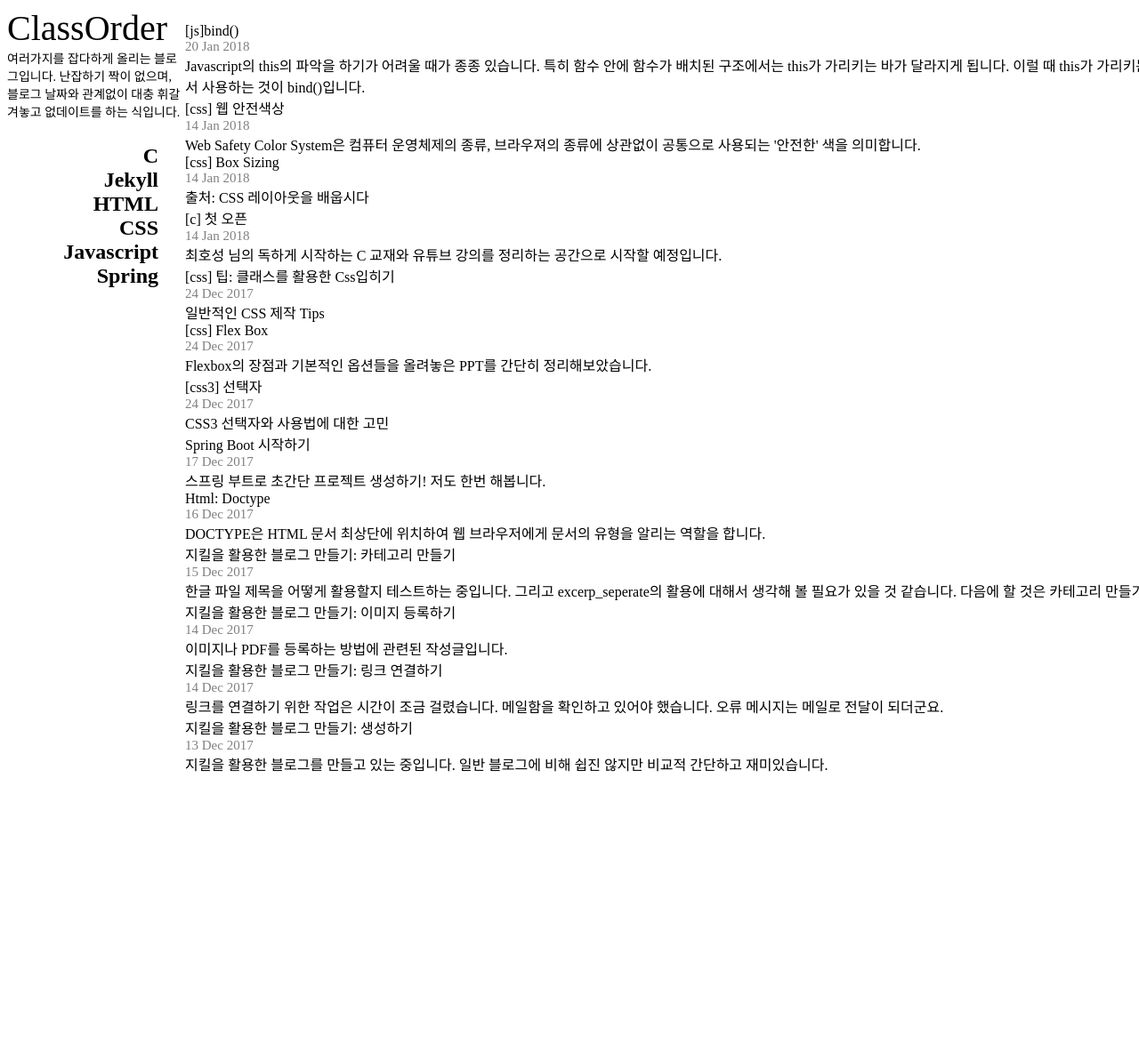
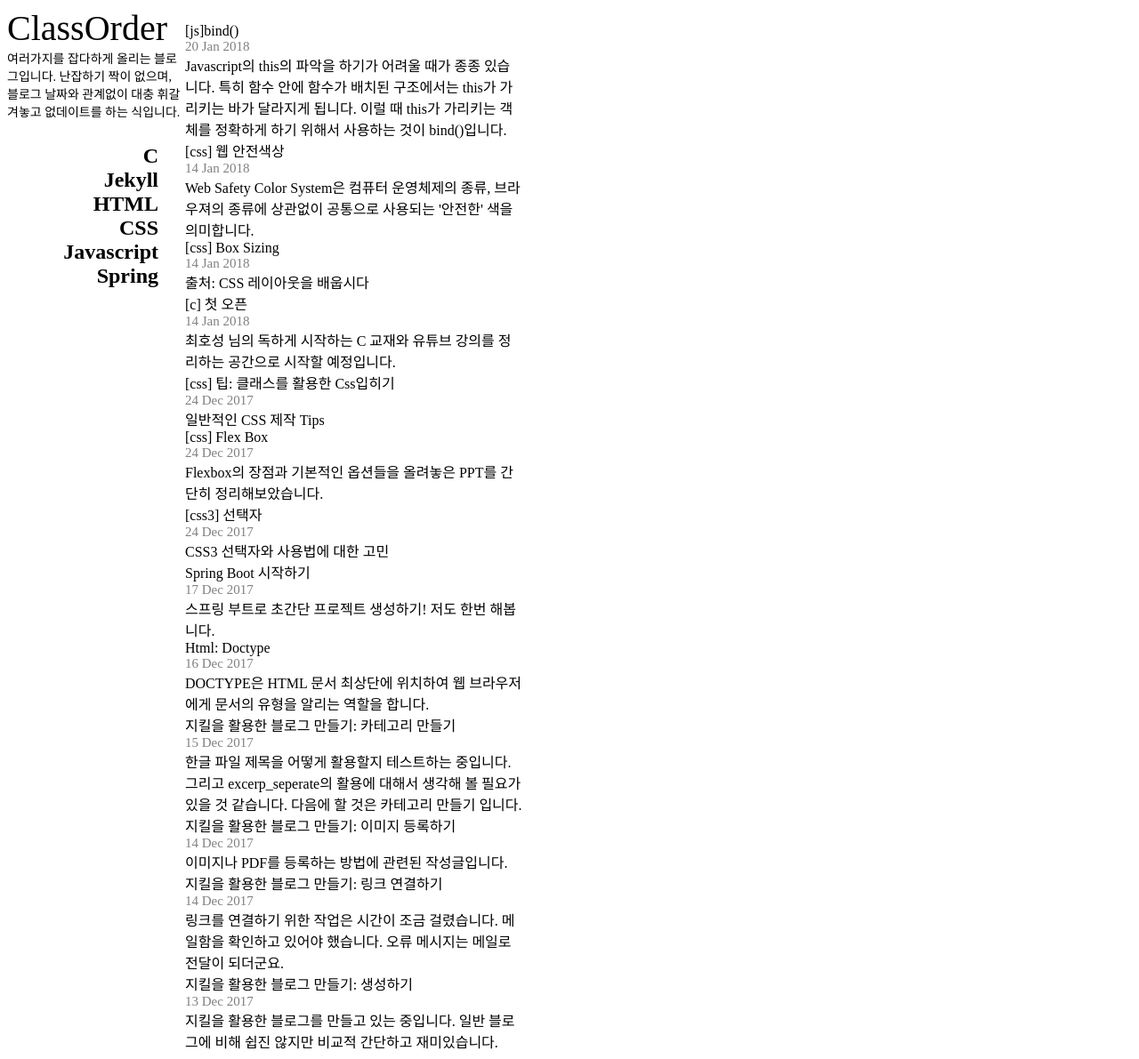
Before and after one commit to ProjectTavern/deprecated-winterguard.github.io, a Jekyll site: the page built from index.html, in a window 1280 px wide and 1191 px high. Shown: the whole window at 89% size. Built offline with Jekyll 4.4.1, drawn with Linux system fonts in a browser that asks for light colours; nearby versions of some CDN libraries; the list of posts is cut into pages by our own code.

Commit message:
Update head.html

```diff
--- a/_includes/head.html
+++ b/_includes/head.html
@@ -24,5 +24,7 @@
     .date{font-size:15px;color:grey;display:block}
     .categories{text-align:right;font-size:1.5em;font-weight:bold}
     .categories li{margin-right:30px}
+    /* Main section for Posts */
+    .posts_recently_uploaded{width:30%}
   </style>
 </head>
```
